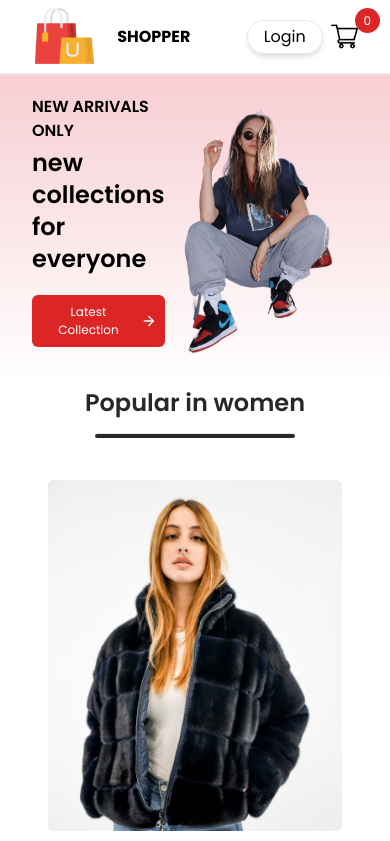
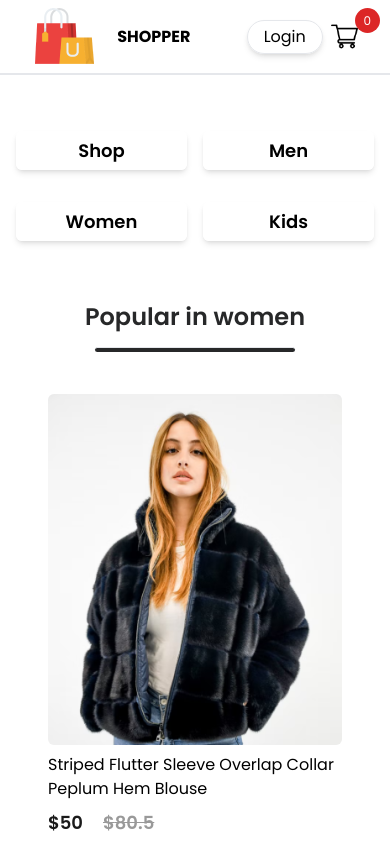
Before and after one commit to kiancodemy/ec, a React (Vite) app: page / in a window 390 px wide. Shown: the top 841 px of the page. Built offline with nearby package versions, Linux system fonts and the light colour scheme.

Commit message:
'add-more-mobile-style'

```diff
--- a/src/components/Hero.jsx
+++ b/src/components/Hero.jsx
@@ -1,9 +1,44 @@
 import { FiArrowRight } from "react-icons/fi";
+import { Link } from "react-router-dom";
 import Heroo from "../assets/hero_image.png";
 function Hero() {
   return (
     <section>
-      <div className="border-none py-4 flex lg:justify-around items-center mx-auto  px-8 bg-gradient-to-b from-[#f7ced3] to-[#fff]">
+      <ul className="my-10 p-4 lg:hidden grid grid-cols-2 max-w-[500px] mx-auto  capitalize font-semibold  items-center gap-x-4 gap-y-8">
+        <li
+          onClick={() => {
+            setmenu("shop");
+          }}
+          className=" shadow-md text-center rounded-md hover:bg-red-600 active:shadow-lg hover:text-white  border-2 py-1 text-[18px] duration-200 border-white"
+        >
+          <Link to="/">shop</Link>
+        </li>
+        <li
+          onClick={() => {
+            setmenu("mens");
+          }}
+          className=" shadow-md text-center rounded-md hover:bg-red-600 active:shadow-lg hover:text-white border-2 py-1 text-[18px] duration-200 border-white"
+        >
+          <Link to="/mens">men</Link>
+        </li>
+        <li
+          onClick={() => {
+            setmenu("womans");
+          }}
+          className=" shadow-md text-center rounded-md hover:bg-red-600 active:shadow-lg hover:text-white  border-2 py-1 text-[18px] duration-200 border-white"
+        >
+          <Link to="/womens">women</Link>
+        </li>
+        <li
+          onClick={() => {
+            setmenu("kids");
+          }}
+          className=" shadow-md  text-center rounded-md hover:bg-red-600 active:shadow-lg hover:text-white border-2 py-1 text-[18px] duration-200 border-white"
+        >
+          <Link to="/kids">kids</Link>
+        </li>
+      </ul>
+      <div className="border-none hidden py-4 lg:flex lg:justify-around items-center mx-auto  px-8 bg-gradient-to-b from-[#f7ced3] to-[#fff]">
         <div>
           <div>
             <p className="font-semibold py-1 text-md lg:text-xl uppercase">
```
